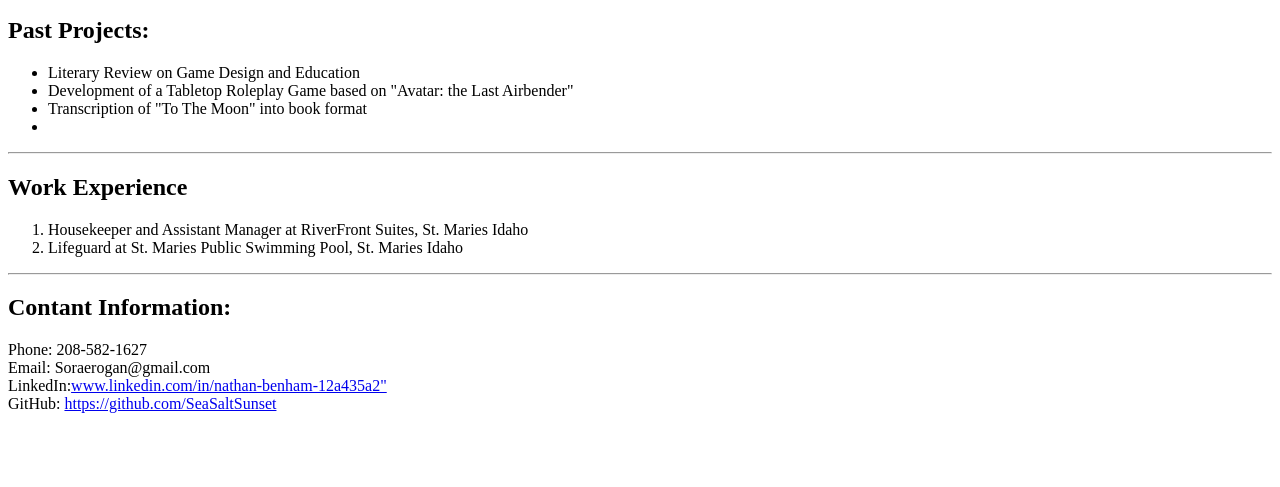
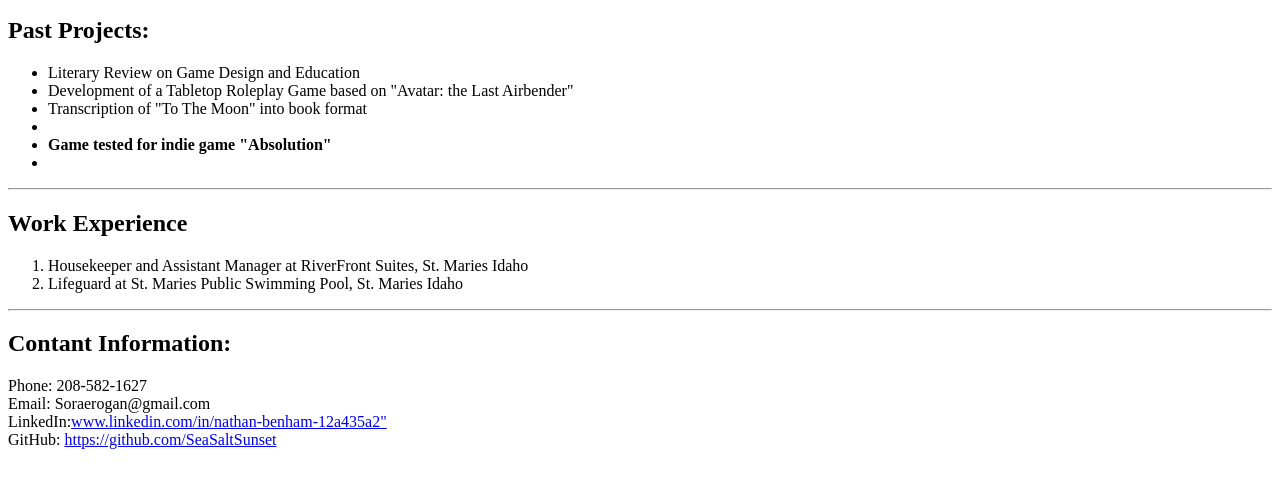
Before and after one commit to SeaSaltSunset/test4, a plain HTML site: page index.html in a window 1280 px wide. Shown: the part 101-588 px from the top of the page. Drawn offline with Linux system fonts and the light colour scheme.

Commit message:
Final step of Act4

```diff
--- a/index.html
+++ b/index.html
@@ -13,6 +13,7 @@
 		<li>Literary Review on Game Design and Education</li>
 		<li>Development of a Tabletop Roleplay Game based on "Avatar: the Last Airbender"</li>
 		<li>Transcription of "To The Moon" into book format<li>
+		<li><strong>Game tested for indie game "Absolution"</strong><li>
 	</ul>
 	<hr>
 
```
